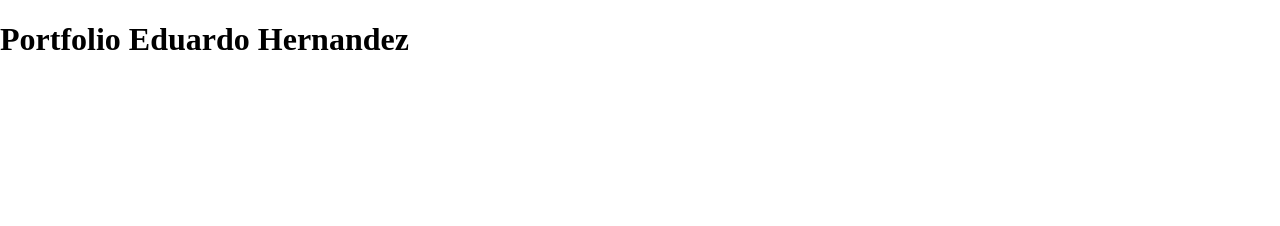
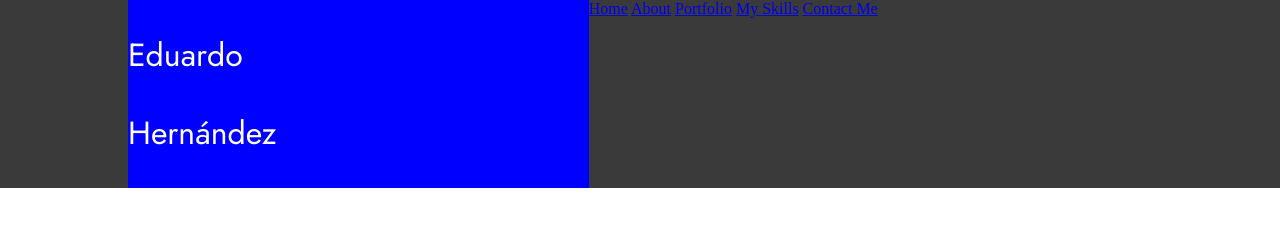
Before and after one commit to Edjhernandez/portfolio_edjhernandez, a website: page index.html in a window 1280 px wide. Drawn offline with Linux system fonts and the light colour scheme.

Commit message:
Add header, box name and box menu

```diff
--- a/index.html
+++ b/index.html
@@ -5,9 +5,31 @@
     <meta http-equiv="X-UA-Compatible" content="IE=edge">
     <meta name="viewport" content="width=device-width, initial-scale=1.0">
     <link rel="stylesheet" href="styles.css">
-    <title>Portfolio Eduardo J Hernandez M</title>
+    <link rel="preconnect" href="https://fonts.googleapis.com">
+    <link rel="preconnect" href="https://fonts.gstatic.com" crossorigin>
+    <link href="https://fonts.googleapis.com/css2?family=Bebas+Neue&family=Jost&family=Poppins:wght@500&display=swap" rel="stylesheet">
+<title>Portfolio Eduardo J Hernandez M</title>
 </head>
 <body>
-    <h1>Portfolio Eduardo Hernandez</h1>
+    <header>
+        <div class = 'rectangle1'>
+            <div class = 'boxname'>
+                <p>Eduardo</p>
+                <p>Hernández</p>
+            </div>
+            <div class = 'boxmenu'>
+                <a href = '#'>Home</a>
+                <a href = '#'>About</a>
+                <a href = '#'>Portfolio</a>
+                <a href = '#'>My Skills</a>
+                <a href = '#'>Contact Me</a>
+            </div>
+
+        </div>
+
+
+
+
+    </header>
 </body>
 </html>
--- a/styles.css
+++ b/styles.css
@@ -8,3 +8,29 @@ body {
   --main-gray: #3a3a3a;
   --main-green: #bdff00;
 }
+
+.rectangle1 {
+  background-color: var(--main-gray);
+  display: flex;
+
+}
+
+.boxname {
+  background-color: blue;
+  width: 40%;
+  margin-left: 10%;
+  flex-flow: row wrap;
+  font-family: 'Jost','Times New Roman', Times, serif;
+  font-weight: 400;
+  font-size: 32px;
+  line-height: 46px;
+  color: white;
+
+
+}
+
+.boxmenu {
+  /*background-color: yellow;*/
+  width: 60%;
+
+}
```
